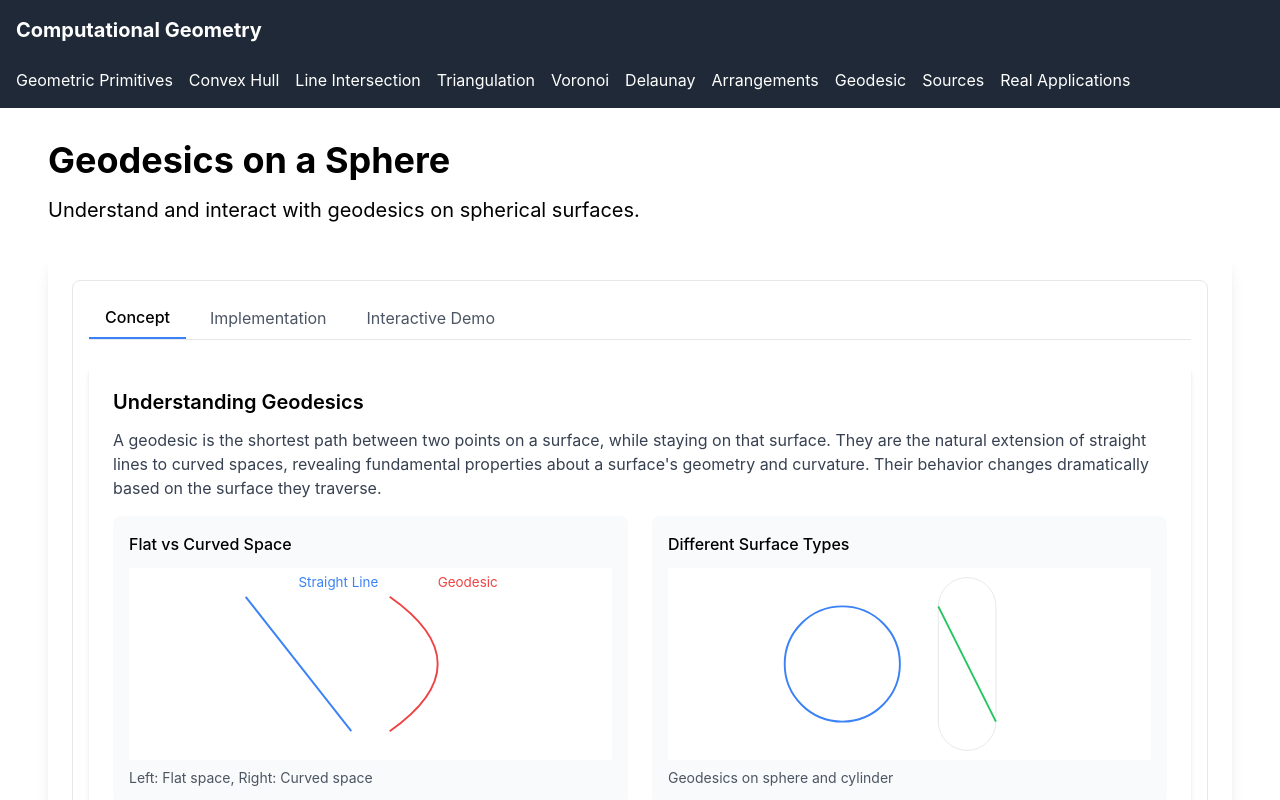
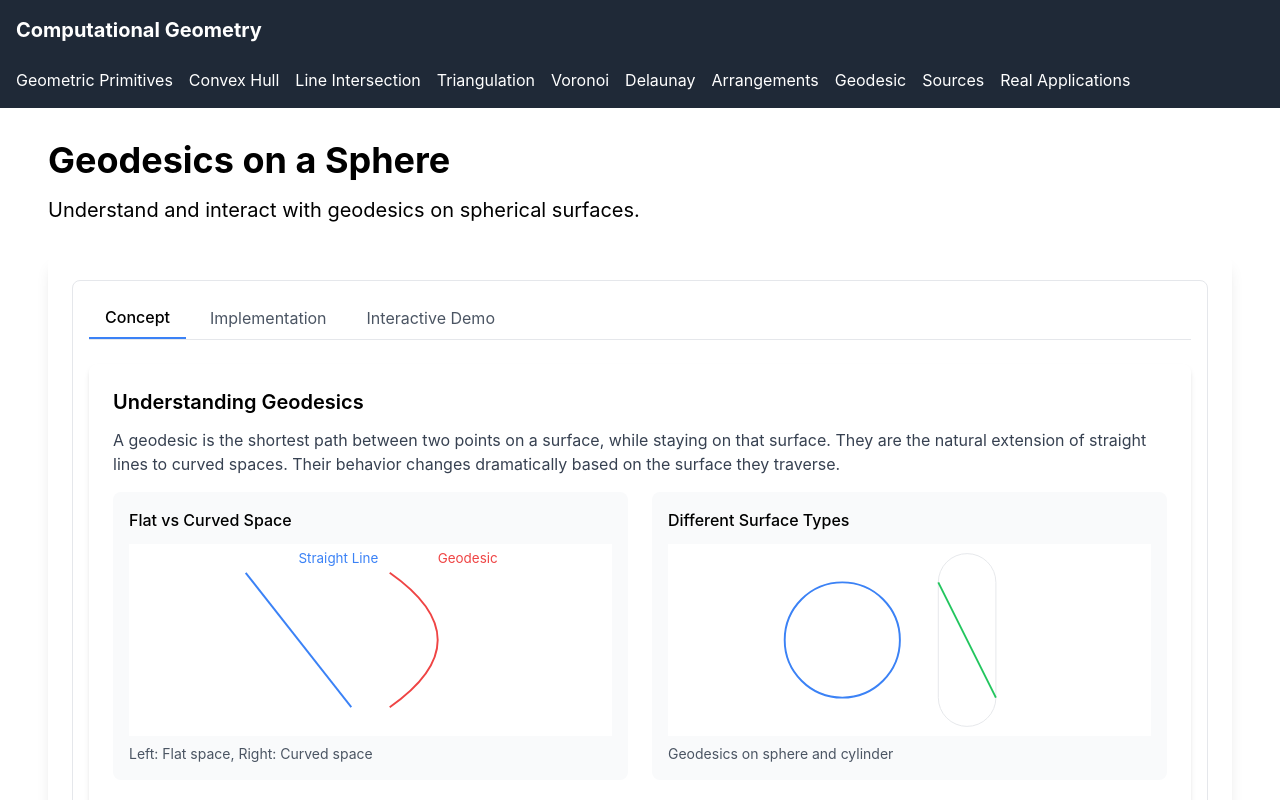
Before and after one commit to alex-ack/comp-geo-website, a React (Vite) app: page /comp-geo-website/geodesic in a window 1280 px wide. Built offline with nearby package versions, Linux system fonts and the light colour scheme.

Commit message:
remove weird wording

```diff
--- a/src/pages/geodesic.tsx
+++ b/src/pages/geodesic.tsx
@@ -388,8 +388,7 @@ return (
             <div className="mb-6">
               <p className="text-gray-700 mb-4">
                 A geodesic is the shortest path between two points on a surface, while staying on that surface. They are
-                the natural extension of straight lines to curved spaces, revealing fundamental properties about a surface's
-                geometry and curvature. Their behavior changes dramatically based on the surface they traverse.
+                the natural extension of straight lines to curved spaces. Their behavior changes dramatically based on the surface they traverse.
               </p>
 
               {/* Side-by-side visualizations */}
```
